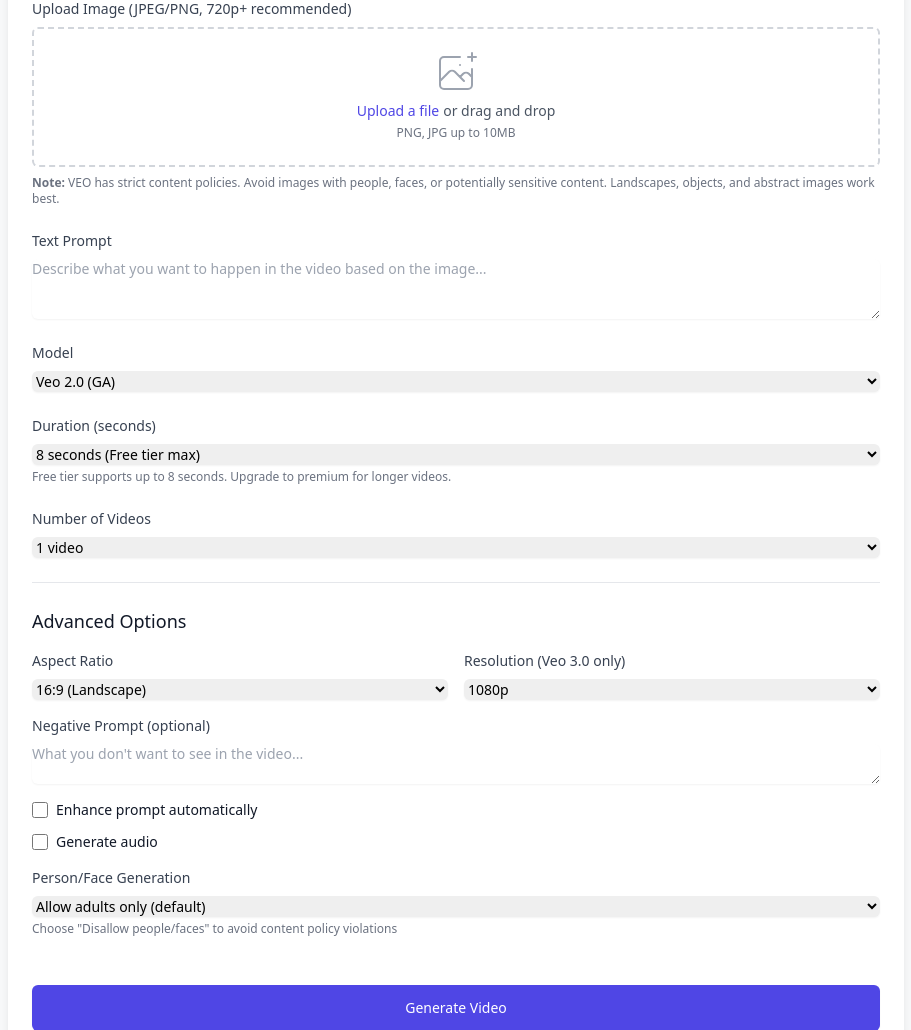
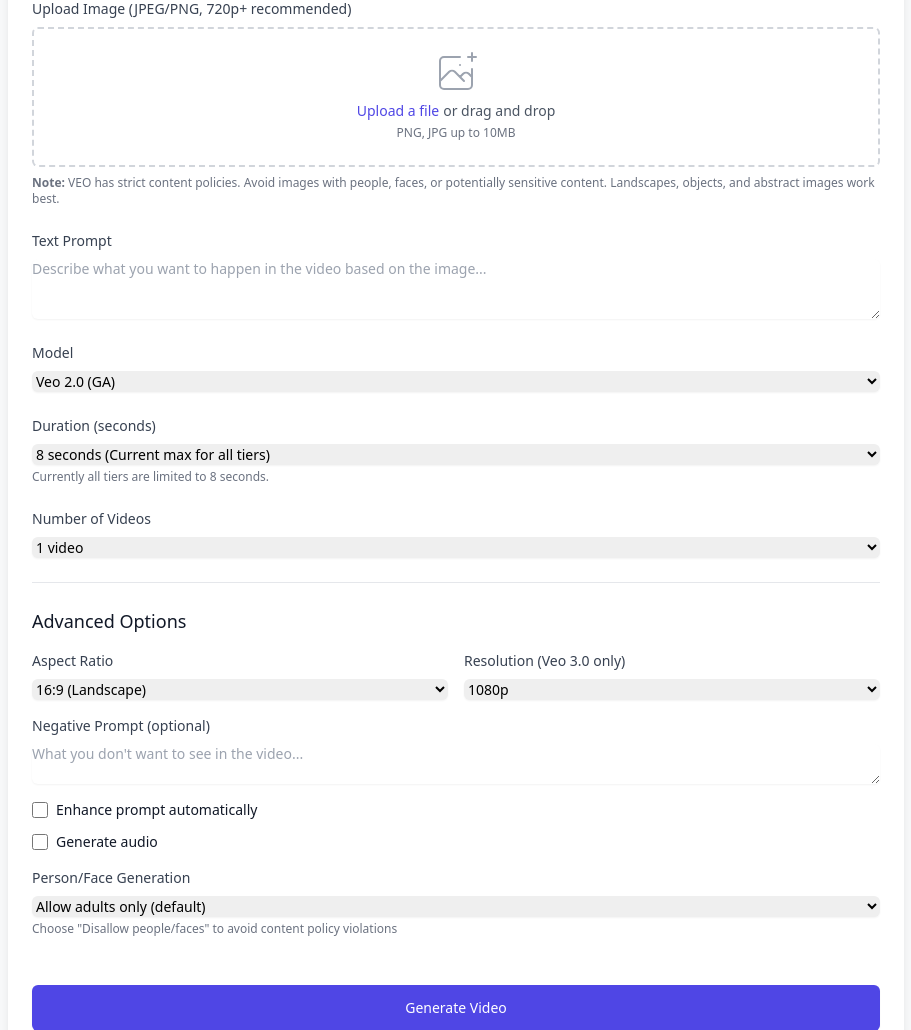
Before and after one commit to kastelica/prompttovideo, a Flask app: template app/templates/main/veo_image_test.html in a window 1280 px wide. Shown: the part 319-1349 px from the top of the page, without its empty margins (184-1095 px from the left). Run offline with Flask 3, Linux system fonts and the light colour scheme; the template is opened without the code that fills it, so the values that code supplies are empty; some libraries are stand-ins or nearby versions.

Commit message:
veo3 cleanup2

```diff
--- a/app/templates/main/index.html
+++ b/app/templates/main/index.html
@@ -109,7 +109,7 @@
                 class="w-full px-3 py-2 border border-gray-300 dark:border-dark-600 rounded-md focus:outline-none focus:ring-2 focus:ring-primary focus:border-transparent transition-all duration-300 hover:border-primary hover:shadow-md bg-white dark:bg-dark-700 text-gray-900 dark:text-gray-200"
             >
                 <option value="free">Free - 8 seconds, with watermark, no audio</option>
-                <option value="premium">Premium - Up to 60 seconds, no watermark, with AI-generated audio</option>
+                <option value="premium">Premium - 8 seconds, no watermark, with AI-generated audio</option>
             </select>
             <div class="mt-2 text-xs text-gray-500 dark:text-gray-400">
                 <div class="flex items-center mb-1">
@@ -122,7 +122,7 @@
                     <svg class="w-3 h-3 mr-1 text-blue-500" fill="currentColor" viewBox="0 0 20 20">
                         <path fill-rule="evenodd" d="M18 10a8 8 0 11-16 0 8 8 0 0116 0zm-7-4a1 1 0 11-2 0 1 1 0 012 0zM9 9a1 1 0 000 2v3a1 1 0 001 1h1a1 1 0 100-2v-3a1 1 0 00-1-1H9z" clip-rule="evenodd"></path>
                     </svg>
-                    <span>Free videos include a watermark and no audio</span>
+                    <span>Both tiers currently limited to 8 seconds. Free videos include a watermark.</span>
                 </div>
             </div>
         </div>
--- a/app/templates/main/veo_image_test.html
+++ b/app/templates/main/veo_image_test.html
@@ -75,18 +75,11 @@
                     <label for="duration" class="block text-sm font-medium text-gray-700 mb-2">
                         Duration (seconds)
                     </label>
-                    <select id="duration" name="duration" class="shadow-sm focus:ring-indigo-500 focus:border-indigo-500 block w-full sm:text-sm border-gray-300 rounded-md">
-                        <option value="5">5 seconds</option>
-                        <option value="8" selected>8 seconds (Free tier max)</option>
-                        <option value="10" disabled>10 seconds (Premium only)</option>
-                        <option value="15" disabled>15 seconds (Premium only)</option>
-                        <option value="20" disabled>20 seconds (Premium only)</option>
-                        <option value="30" disabled>30 seconds (Premium only)</option>
-                        <option value="40" disabled>40 seconds (Premium only)</option>
-                        <option value="50" disabled>50 seconds (Premium only)</option>
-                        <option value="60" disabled>60 seconds (Premium only)</option>
-                    </select>
-                    <p id="duration-help" class="mt-1 text-xs text-gray-500">Free tier supports up to 8 seconds. Upgrade to premium for longer videos.</p>
+                                         <select id="duration" name="duration" class="shadow-sm focus:ring-indigo-500 focus:border-indigo-500 block w-full sm:text-sm border-gray-300 rounded-md">
+                         <option value="5">5 seconds</option>
+                         <option value="8" selected>8 seconds (Current max for all tiers)</option>
+                     </select>
+                     <p id="duration-help" class="mt-1 text-xs text-gray-500">Currently all tiers are limited to 8 seconds.</p>
                 </div>
 
                 <!-- Sample Count -->
@@ -248,31 +241,9 @@ document.addEventListener('DOMContentLoaded', function() {
     const durationHelp = document.getElementById('duration-help');
 
     function updateDurationOptions() {
-        const selectedModel = modelSelect.value;
-        const isPremium = selectedModel === 'veo-3.0-generate-preview';
-
-        // Reset all options
-        Array.from(durationSelect.options).forEach(option => {
-            option.disabled = false;
-        });
-
-        if (isPremium) {
-            // Enable all options for premium
-            durationHelp.textContent = 'Premium tier supports videos up to 60 seconds.';
-            // Set default to 30 seconds for premium
-            durationSelect.value = '30';
-        } else {
-            // Disable options beyond 8 seconds for free tier
-            Array.from(durationSelect.options).forEach(option => {
-                const value = parseInt(option.value);
-                if (value > 8) {
-                    option.disabled = true;
-                }
-            });
-            durationHelp.textContent = 'Free tier supports up to 8 seconds. Upgrade to premium for longer videos.';
-            // Set default to 8 seconds for free tier
-            durationSelect.value = '8';
-        }
+        // Currently both models are limited to 8 seconds
+        durationHelp.textContent = 'Currently all tiers are limited to 8 seconds.';
+        durationSelect.value = '8';
     }
 
     // Initialize duration options
```
Also changed, not shown: app/tasks.py (+2 -5 lines), app/veo_client.py (+4 -7 lines).
